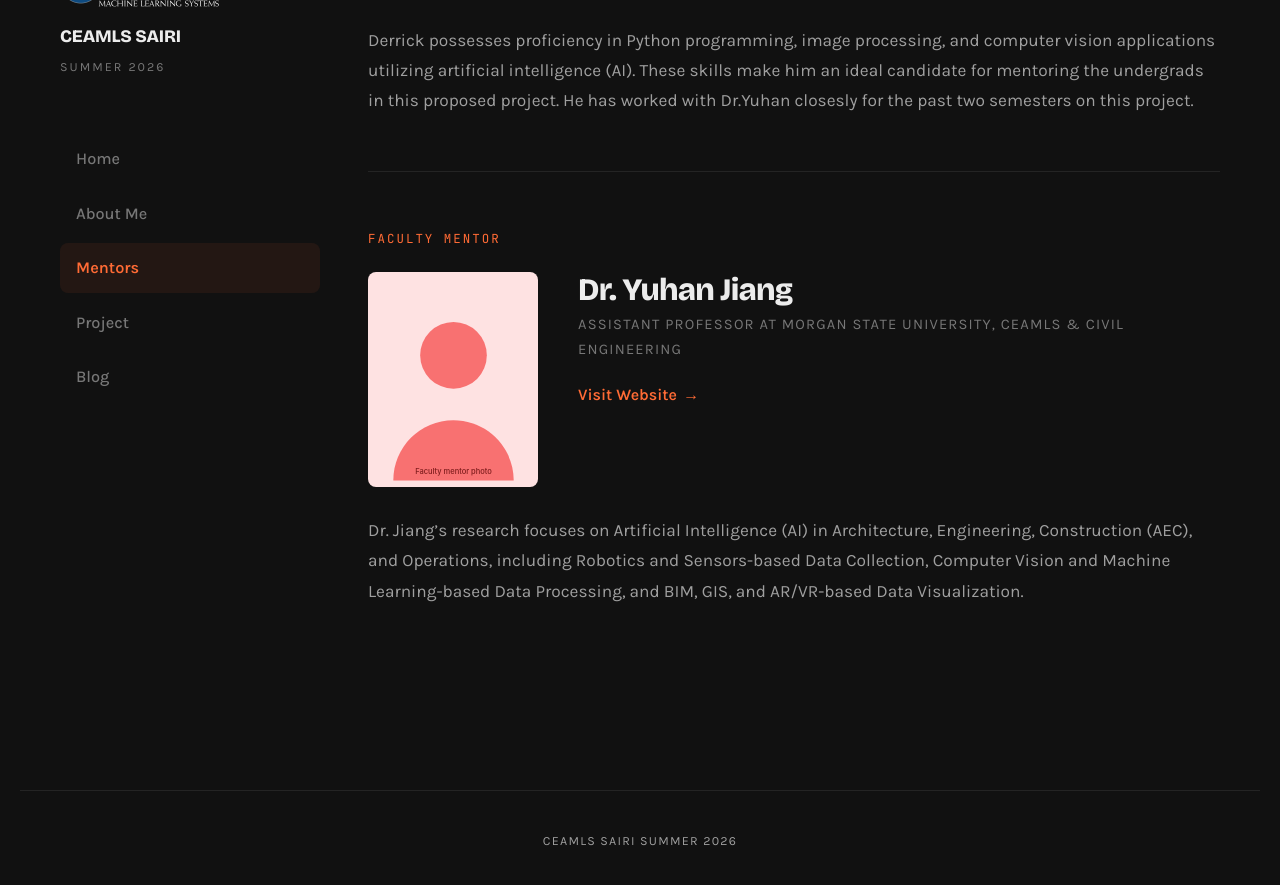
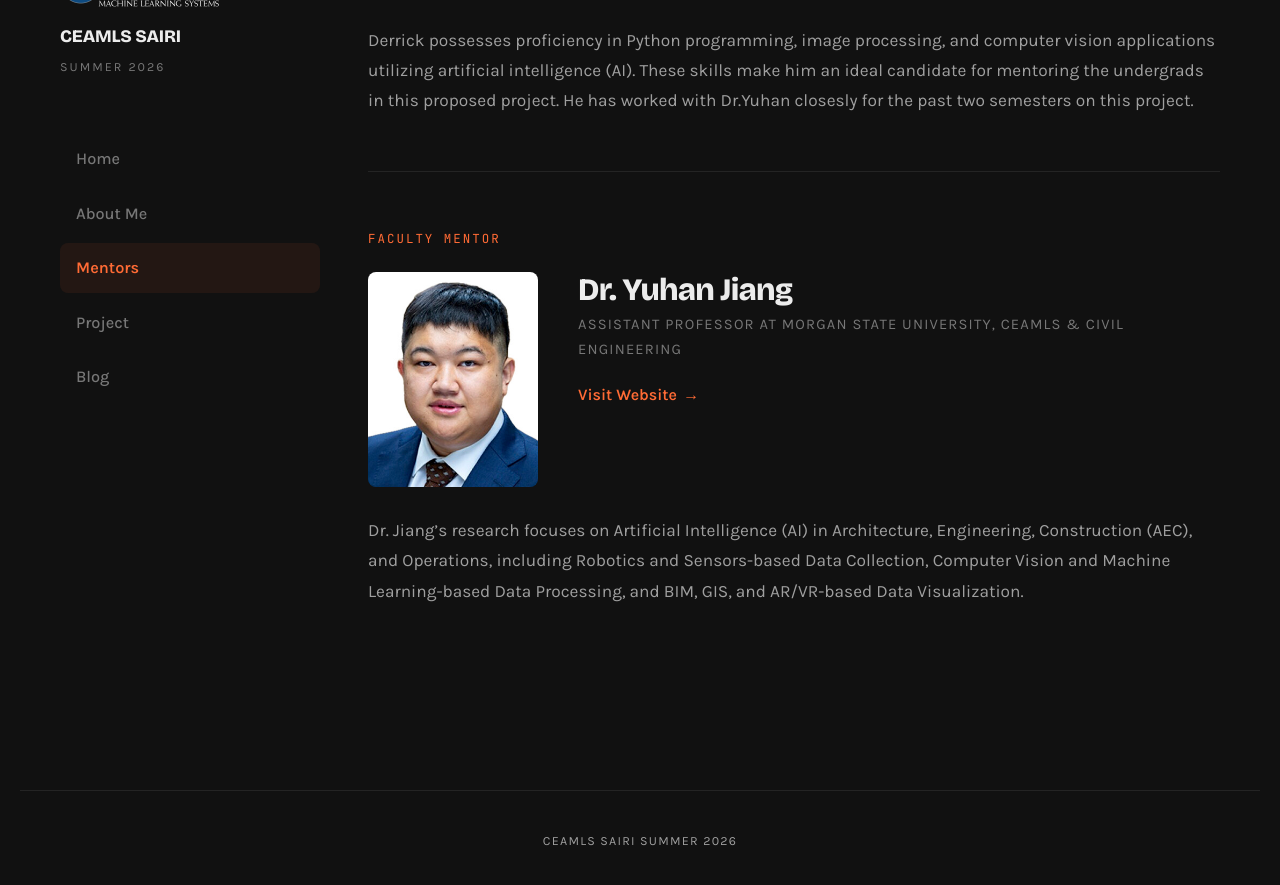
Before and after one commit to JoaqSnow/joaqsnowceamls26.github.io, a Jekyll site: the page built from pages/about-my-mentor.md, in a window 1280 px wide and 900 px high, scrolled down 462 px. Shown: the top 885 px of the window. Built offline with Jekyll 4.4.1, drawn with Linux system fonts in a browser that asks for light colours.

Commit message:
Update about-my-mentor.md

```diff
--- a/pages/about-my-mentor.md
+++ b/pages/about-my-mentor.md
@@ -16,7 +16,7 @@ graduate_mentor:
 faculty_mentor:
   name: Dr. Yuhan Jiang
   title: Assistant Professor at Morgan State University, CEAMLS & Civil Engineering
-  image: /assets/images/faculty-mentor.svg
+  image: assets/images/1762306218761.jpg
   website: https://example.com/pat-nguyen
   bio: |
     Dr. Jiang’s research focuses on Artificial Intelligence (AI) in Architecture, Engineering, Construction (AEC), and Operations, including Robotics and Sensors-based Data Collection, Computer Vision and Machine Learning-based Data Processing, and BIM, GIS, and AR/VR-based Data Visualization.
```
